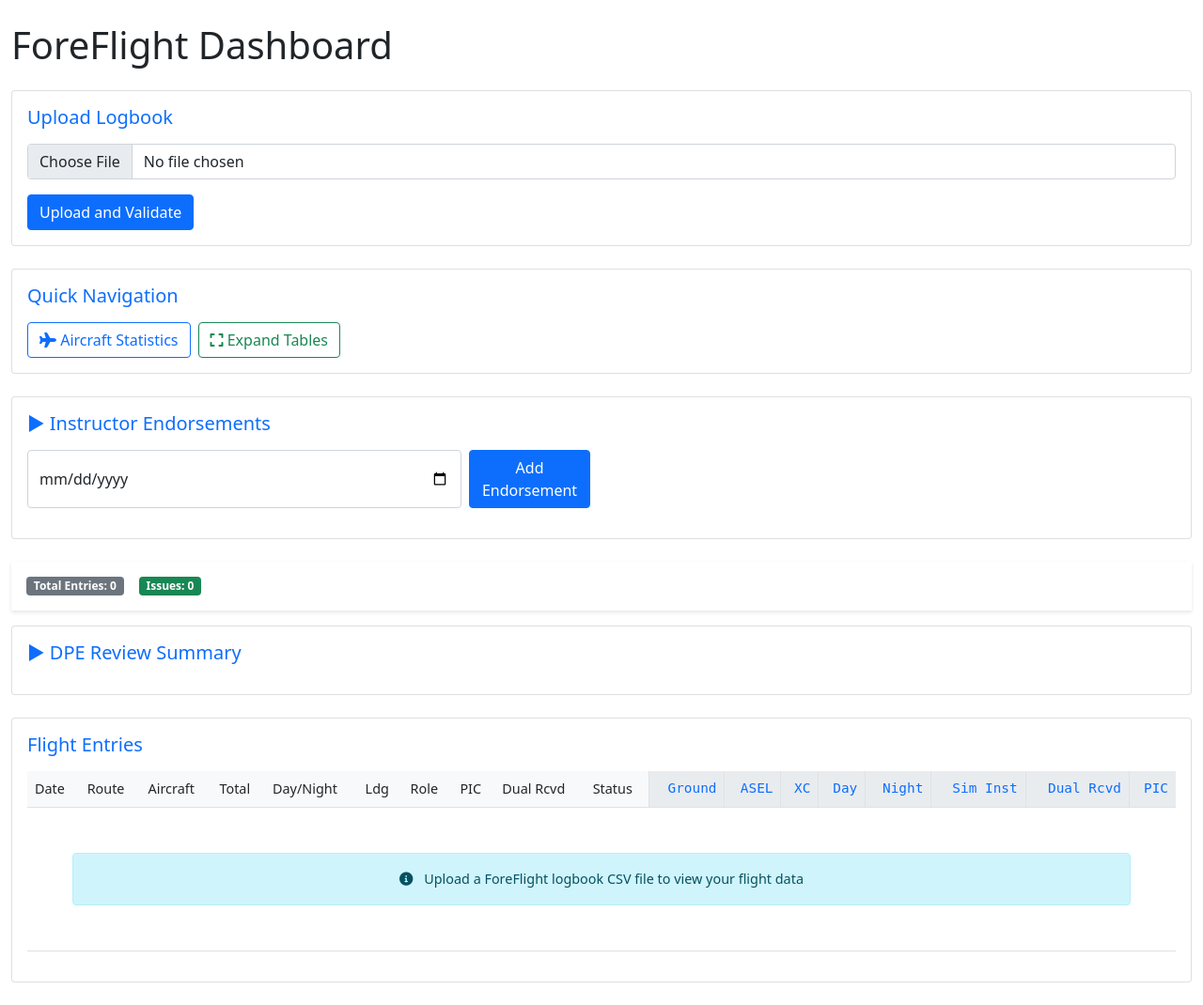
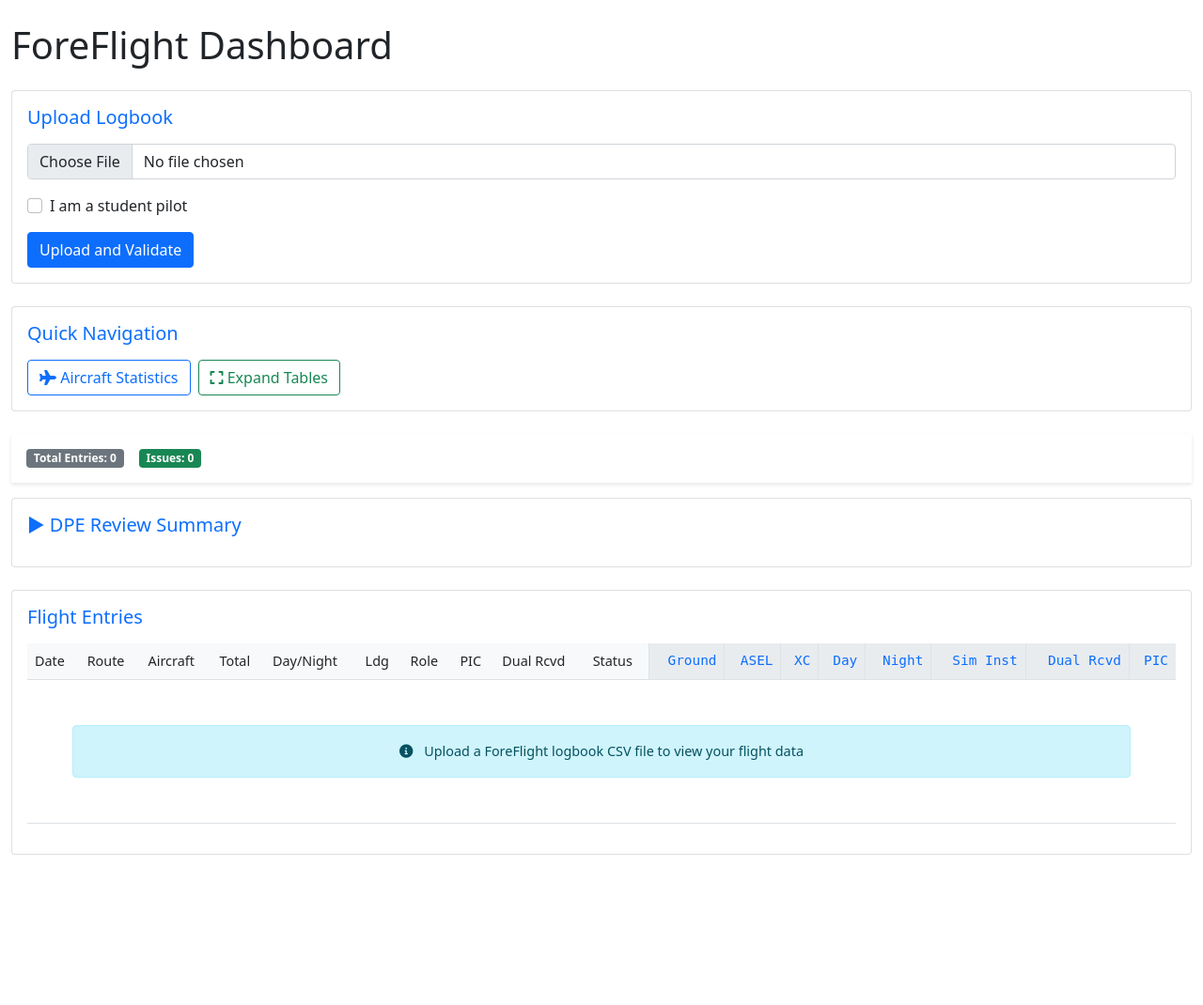
Before and after one commit to jordanhubbard/foreflight-dashboard, a Flask app: page / in a window 1280 px wide. Shown: the whole page at 94% size. After the commit the page ends 910 px from the top, so only its background shows below. Run offline with Flask 3, Linux system fonts and the light colour scheme; data that the repository does not hold is empty; some web fonts are replaced.

Commit message:
Hide endorsement data behind student pilot checkbox.

```diff
--- a/src/app.py
+++ b/src/app.py
@@ -53,8 +53,11 @@
 # Ensure upload directory exists
 os.makedirs(app.config['UPLOAD_FOLDER'], exist_ok=True)
 
-# Initialize the database
-init_db()
+# Initialize the database only if it doesn't exist
+def init_db_if_needed():
+    """Initialize the database only if it doesn't exist."""
+    if not os.path.exists('endorsements.db'):
+        init_db()
 
 def calculate_running_totals(entries):
     """Calculate running totals for each entry."""
@@ -186,15 +189,32 @@
 @app.route('/')
 def index():
     """Render the main page."""
-    endorsements = get_all_endorsements()
-    endorsements_dict = [e.to_dict() for e in endorsements]
+    # Check if the database exists and initialize it if needed
+    init_db_if_needed()
+
+    # Get student pilot status from session
+    is_student_pilot = request.args.get('student_pilot', 'false').lower() == 'true'
+
+    # Only get endorsements if student pilot
+    endorsements = []
+    if is_student_pilot:
+        try:
+            endorsements = get_all_endorsements()
+            endorsements_dict = [e.to_dict() for e in endorsements]
+        except Exception as e:
+            logger.warning(f"Could not load endorsements: {str(e)}")
+            endorsements_dict = []
+    else:
+        endorsements_dict = []
+
     return render_template('index.html',
                          entries=None,
                          stats=None,
                          all_time_stats=None,
                          aircraft_stats=None,
                          endorsements=endorsements_dict,
-                         now=datetime.now().isoformat())
+                         now=datetime.now().isoformat(),
+                         is_student_pilot=is_student_pilot)
 
 @app.route('/upload', methods=['POST'])
 def upload_file():
@@ -249,10 +269,21 @@
         recent_experience = calculate_recent_experience(entries)
         aircraft_stats = prepare_aircraft_stats(entries)
 
-        # Get endorsements
-        logger.info("Retrieving endorsements")
-        endorsements = get_all_endorsements()
-        endorsements_dict = [e.to_dict() for e in endorsements]
+        # Get student pilot status from form
+        is_student_pilot = request.form.get('student_pilot') == 'on'
+
+        # Get endorsements only if student pilot
+        endorsements = []
+        if is_student_pilot:
+            try:
+                init_db_if_needed()
+                endorsements = get_all_endorsements()
+                endorsements_dict = [e.to_dict() for e in endorsements]
+            except Exception as e:
+                logger.warning(f"Could not load endorsements: {str(e)}")
+                endorsements_dict = []
+        else:
+            endorsements_dict = []
 
         # Clean up uploaded file
         os.remove(filepath)
@@ -269,7 +300,8 @@
                              recent_experience=recent_experience,
                              aircraft_stats=aircraft_stats,
                              endorsements=endorsements_dict,
-                             now=datetime.now().isoformat())
+                             now=datetime.now().isoformat(),
+                             is_student_pilot=is_student_pilot)
     except ValueError as e:
         logger.error(f"Validation error: {str(e)}")
         flash(f'Error validating logbook: {str(e)}')
@@ -283,6 +315,11 @@
 def add_endorsement_route():
     """Add a new endorsement."""
     try:
+        # Check if student pilot
+        if not request.args.get('student_pilot', 'false').lower() == 'true':
+            flash('Endorsements are only available for student pilots')
+            return redirect(url_for('index'))
+
         start_date = datetime.strptime(request.form['start_date'], '%Y-%m-%d')
         endorsement = add_endorsement(start_date)
         flash('Endorsement added successfully')
@@ -294,6 +331,11 @@
 def delete_endorsement_route(endorsement_id):
     """Delete an endorsement."""
     try:
+        # Check if student pilot
+        if not request.args.get('student_pilot', 'false').lower() == 'true':
+            flash('Endorsements are only available for student pilots')
+            return redirect(url_for('index'))
+
         if delete_endorsement(endorsement_id):
             flash('Endorsement deleted successfully')
         else:
@@ -306,6 +348,10 @@
 def verify_pic():
     """Verify PIC endorsements for all entries."""
     try:
+        # Check if student pilot
+        if not request.args.get('student_pilot', 'false').lower() == 'true':
+            return jsonify({'error': 'Endorsement verification is only available for student pilots'}), 403
+
         data = request.get_json()
         if not data or 'entries' not in data:
             return jsonify({'error': 'No entries provided'}), 400
--- a/src/templates/index.html
+++ b/src/templates/index.html
@@ -560,6 +560,12 @@
                     <div class="mb-3">
                         <input type="file" class="form-control" name="file" accept=".csv">
                     </div>
+                    <div class="form-check mb-3">
+                        <input class="form-check-input" type="checkbox" id="studentPilotCheck" name="student_pilot">
+                        <label class="form-check-label" for="studentPilotCheck">
+                            I am a student pilot
+                        </label>
+                    </div>
                     <button type="submit" class="btn btn-primary">Upload and Validate</button>
                 </form>
             </div>
@@ -576,17 +582,15 @@
                     <button class="btn btn-outline-success" id="toggleTables">
                         <i class="fas fa-expand"></i> <span>Expand Tables</span>
                     </button>
-                    {% if entries %}
-                    <button class="btn btn-outline-warning" onclick="verifyPICEndorsements()">
+                    <button class="btn btn-outline-warning" id="verifyPICButton" style="display: none;" onclick="verifyPICEndorsements()">
                         <i class="fas fa-check-circle"></i> Verify PIC Endorsements
                     </button>
-                    {% endif %}
                 </div>
             </div>
         </div>
 
         <!-- Instructor Endorsements -->
-        <div class="card mb-4">
+        <div class="card mb-4" id="endorsementsSection" style="display: none;">
             <div class="card-body">
                 <h5 class="card-title">
                     <span class="disclosure-triangle" data-target="endorsements-table">▶</span>
@@ -1640,6 +1644,27 @@
                 alert('Error verifying PIC endorsements');
             });
         }
+
+        // Add this at the beginning of your script section
+        document.addEventListener('DOMContentLoaded', function() {
+            const studentPilotCheck = document.getElementById('studentPilotCheck');
+            const endorsementsSection = document.getElementById('endorsementsSection');
+            const verifyPICButton = document.getElementById('verifyPICButton');
+
+            // Function to update UI based on student pilot status
+            function updateUIForStudentPilot(isStudentPilot) {
+                endorsementsSection.style.display = isStudentPilot ? 'block' : 'none';
+                verifyPICButton.style.display = isStudentPilot ? 'inline-block' : 'none';
+            }
+
+            // Set initial state
+            updateUIForStudentPilot(studentPilotCheck.checked);
+
+            // Add change event listener
+            studentPilotCheck.addEventListener('change', function() {
+                updateUIForStudentPilot(this.checked);
+            });
+        });
     </script>
 </body>
 </html>
```
